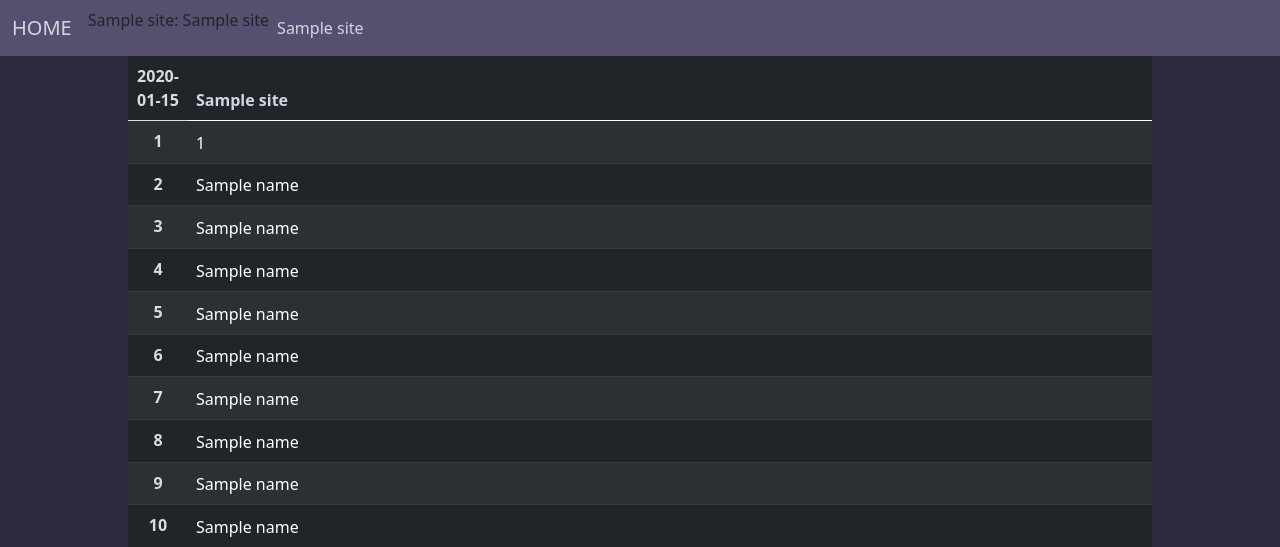
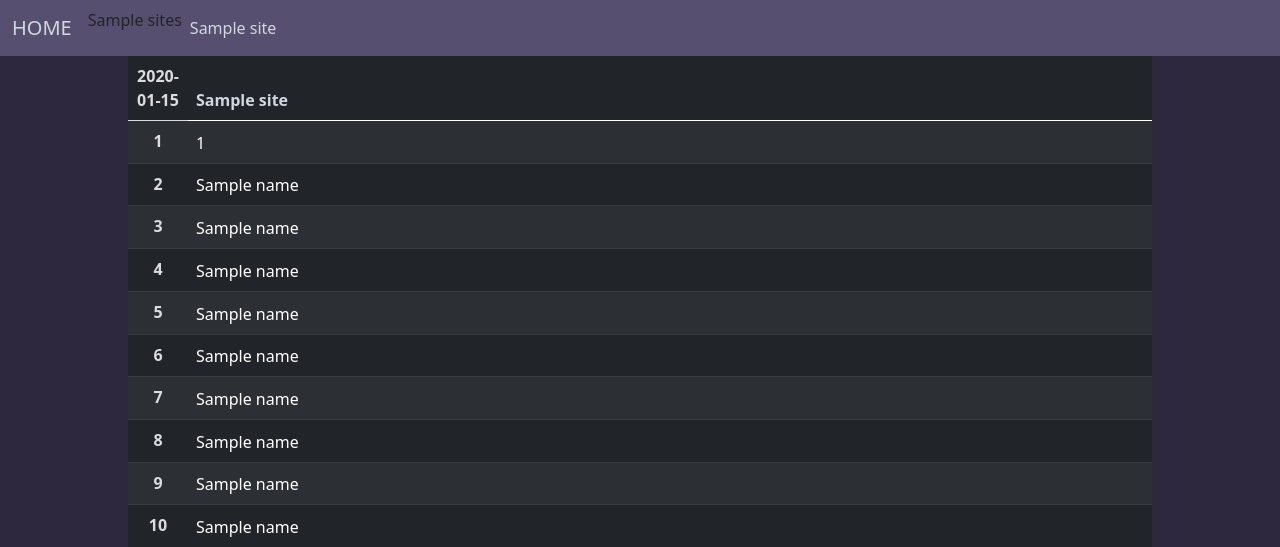
Before and after one commit to Hyeonjae-K/Keywords-service, a Flask app: template templates/index.html in a window 1280 px wide. Shown: the top 547 px of the page. Run offline with Flask 2, Linux system fonts and the light colour scheme; the template is opened without the code that fills it: most values are stand-ins (such as "Sample title", 1, 10 or a date in 2020).

Commit message:
매개변수 전달 확인

```diff
--- a/app.py
+++ b/app.py
@@ -45,6 +45,8 @@ def set_data():
 @app.route('/')
 def index():
     set_data()
+    print(data)
+    print(sites)
     return render_template("index.html", data=data, sites=sites)
 
 
--- a/templates/index.html
+++ b/templates/index.html
@@ -20,9 +20,7 @@
                 </button>
                 <div class="collapse navbar-collapse" id="navbarNavAltMarkup">
                     <div class="navbar-nav">
-                        {% for site in sites %}
-                        <p>{{ site }}: {{ sites[site] }}</p>
-                        {% endfor %}
+                        <p>{{ sites }}</p>
                         {% for site in sites %}
                         <a class="nav-link navbar-link" href="#">{{ site }}</a>
                         {% endfor %}
```
